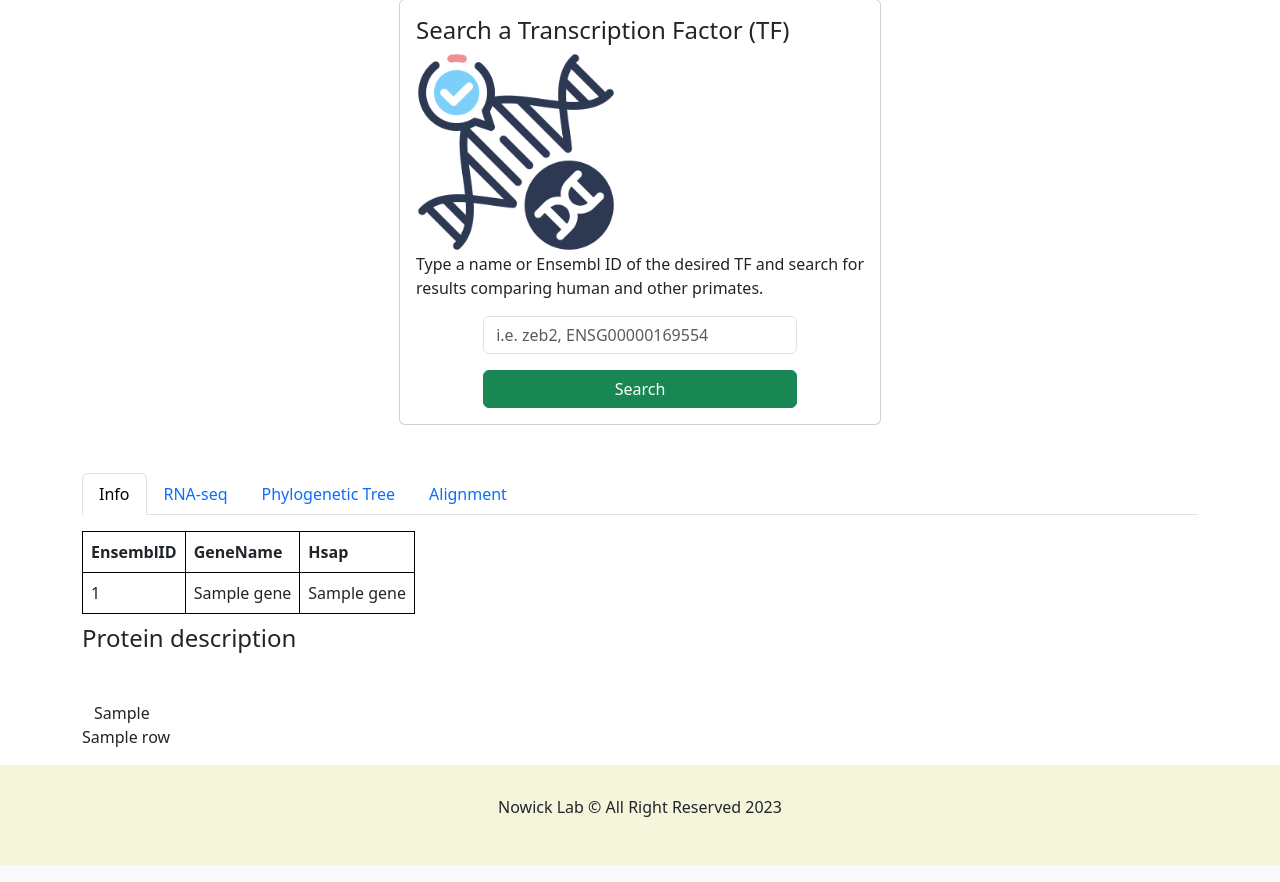
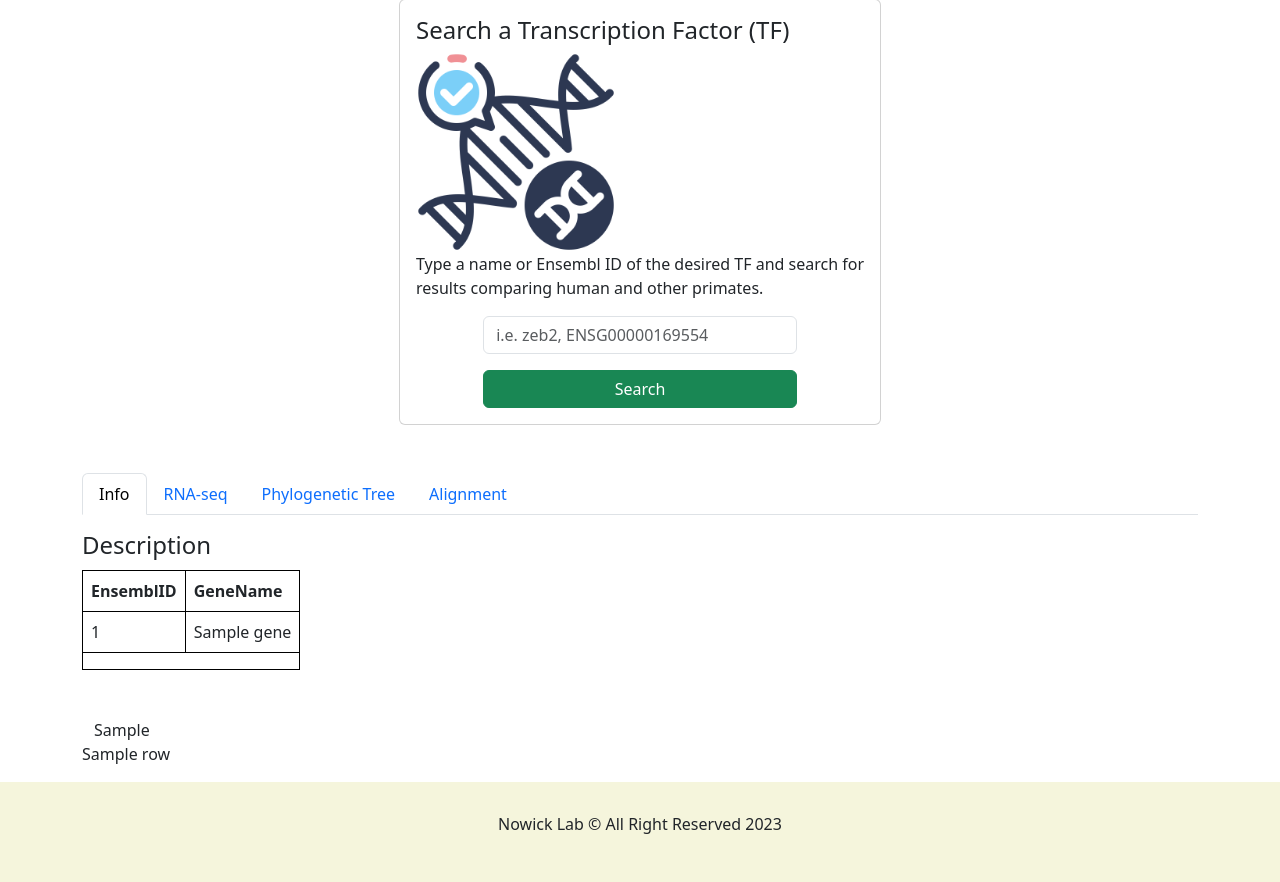
Before and after one commit to ferygood/app_grfprimate, a Flask app: template templates/search.html in a window 1280 px wide. Shown: the part 59-941 px from the top of the page. Run offline with Flask 3, Linux system fonts and the light colour scheme; the template is opened without the code that fills it: most values are stand-ins (such as "Sample title", 1, 10 or a date in 2020); some libraries are stand-ins or nearby versions.

Commit message:
fix search bug and add ncbi, ensembl link button

```diff
--- a/app.py
+++ b/app.py
@@ -1,8 +1,7 @@
 from flask import Flask, render_template, request
 import psycopg
 from psycopg import sql
-from tfprimate.getInfo import ncbi_summary # wait for database have ensemblID to ENTREZ
-
+from tfprimate.getInfo import ncbi_summary
 
 app = Flask(__name__)
 
@@ -14,7 +13,6 @@ def index():
 def search():
     gene_data = []
     gene_info = None #initialize first to avoid UnboundLocalError
-
 
     if request.method=='POST':
         gene = request.form['gene_name']
@@ -37,7 +35,7 @@ def search():
             message="Your request cannot be found in the database. <br>Please check if you type the correct name or id for transcription factors."
             return render_template('search.html', message=message)
 
-    gene_info = ncbi_summary(gene_data[0][3])
+    gene_info = ncbi_summary(gene_data[0][3]) if gene_data else None
 
     return render_template('search.html', gene_data=gene_data, gene_info=gene_info)
 
--- a/templates/search.html
+++ b/templates/search.html
@@ -43,17 +43,21 @@
                     <tr>
                         <th style="border: 1px solid black; padding: 8px;">EnsemblID</th>
                         <th style="border: 1px solid black; padding: 8px;">GeneName</th>
-                        <th style="border: 1px solid black; padding: 8px;">Hsap</th>
                     </tr>
                     {% for gene in gene_data %}
                     <tr>
                         <td style="border: 1px solid black; padding: 8px;">{{ gene[0] }}</td>
                         <td style="border: 1px solid black; padding: 8px;">{{ gene[1] }}</td>
-                        <td style="border: 1px solid black; padding: 8px;">{{ gene[2] }}</td>
                     </tr>
+                    <h4>Description</h4>
+                    <td colspan="3" style="border: none; padding: 8px;">
+                        {% if gene[3] %}
+                            <a href="https://www.ncbi.nlm.nih.gov/gene/{{ gene[3] }}" target="_blank" class="btn btn-outline-primary me-2">NCBI</a>
+                            <a href="https://www.ensembl.org/Homo_sapiens/Gene/Summary?g={{ gene[0] }}" target="_blank" class="btn btn-outline-success">Ensembl</a>
+                        {% endif %}
+                    </td>
                   {% endfor %}
                 </table>
-                <h4>Protein description</h4>
                 <div class="container mt-5">
                     {% if gene_info %}
                     {{ gene_info }}
```
